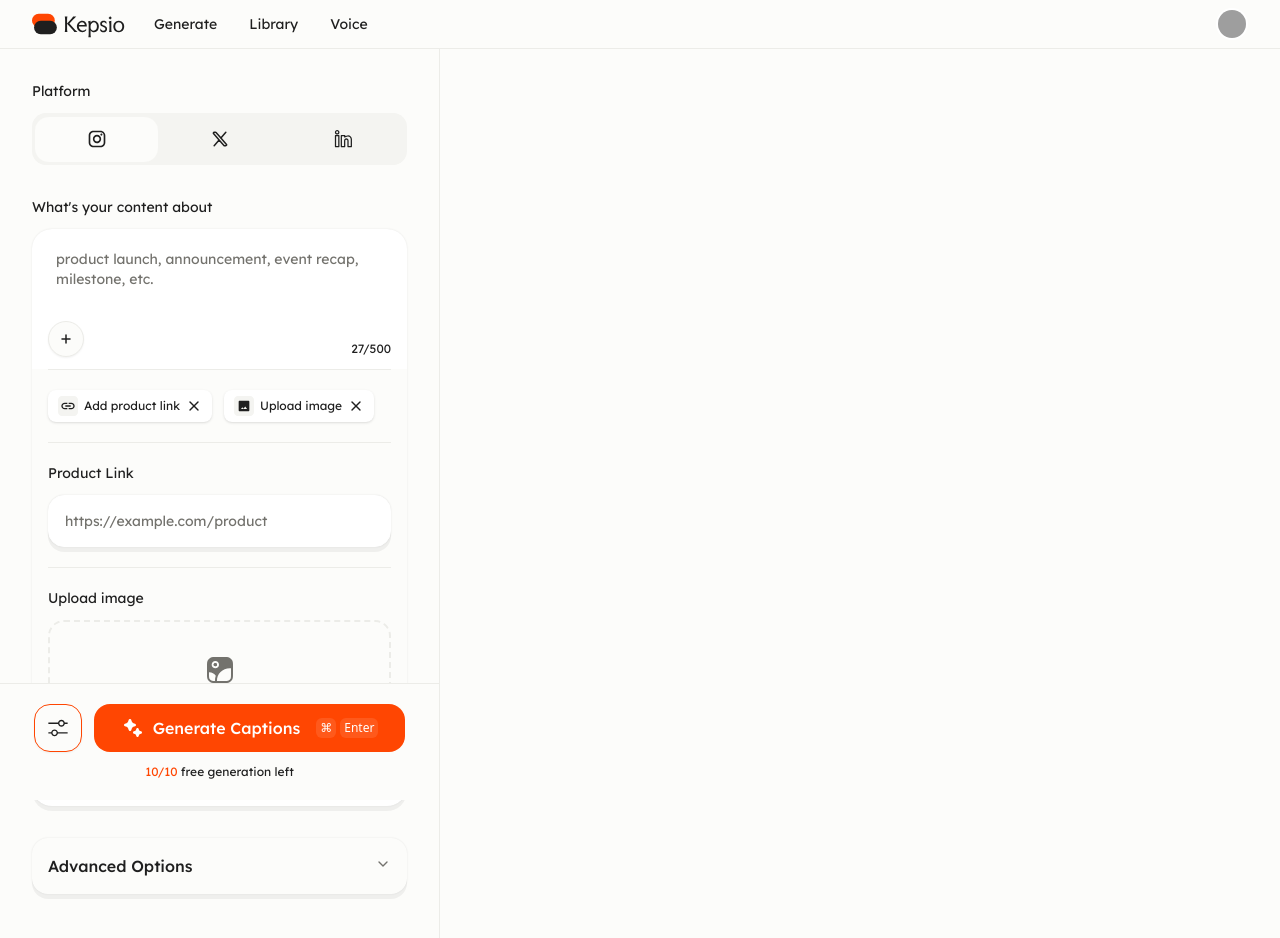
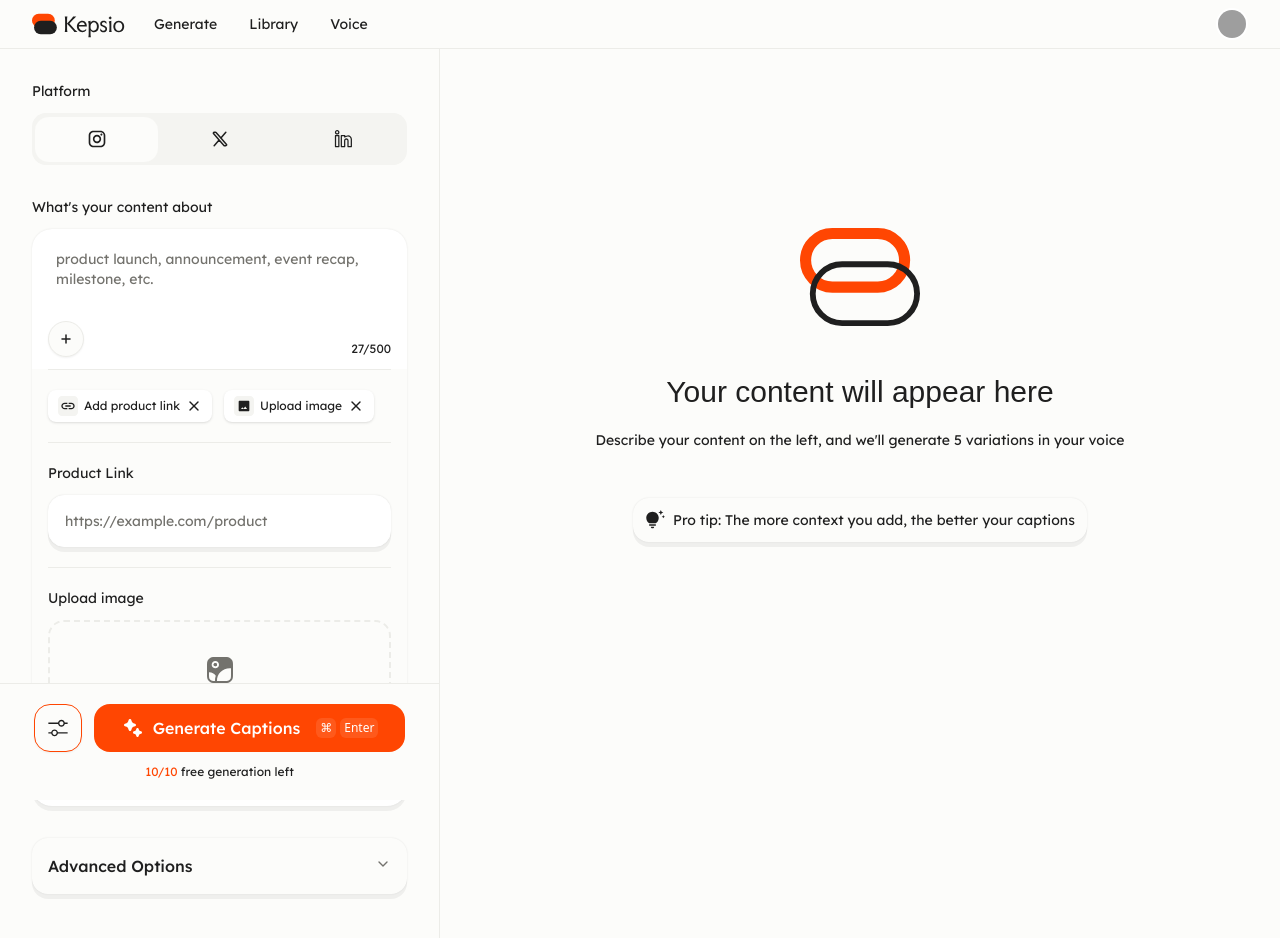
Before and after one commit to uxfris/kepsio, a Next.js app: page /generate in a window 1280 px wide. Shown: the top 938 px of the page. Built offline with nearby package versions, Linux system fonts and the light colour scheme; grey boxes are pictures that could not be loaded; a web font is replaced by a local one.

Commit message:
feat: Add empty state UI to generate page, incorporating new logo and bulb icons.

```diff
--- a/app/(dashboard)/generate/page.tsx
+++ b/app/(dashboard)/generate/page.tsx
@@ -1,10 +1,23 @@
 import GenerateInput from "@/components/generate/generate-input";
+import Image from "next/image";
 
 export default function GeneratePage() {
   return (
     <div className="flex items-start">
       <GenerateInput />
-      <div></div>
+      <div className="flex-1 min-h-screen flex items-center justify-center px-8 pb-32">
+        <div className="flex flex-col items-center justify-center gap-12">
+          <Image src={"/icons/logo-outline.svg"} alt={"Logo"} width={120} height={98} />
+          <div className="space-y-5 text-center">
+            <h2 className="text-3xl font-heading">Your content will appear here</h2>
+            <p className="text-sm">Describe your content on the left, and we'll generate 5 variations in your voice</p>
+          </div>
+          <div className="flex items-center gap-2 rounded-2xl shadow-shadowbrand p-3">
+            <Image src={"/icons/bulb.svg"} alt={"Idea"} width={20} height={20} />
+            <p className="text-sm">Pro tip: The more context you add, the better your captions</p>
+          </div>
+        </div>
+      </div>
     </div>
   );
 }
```
Also changed, not shown: public/icons/bulb.svg (added), public/icons/logo-outline.svg (added).
